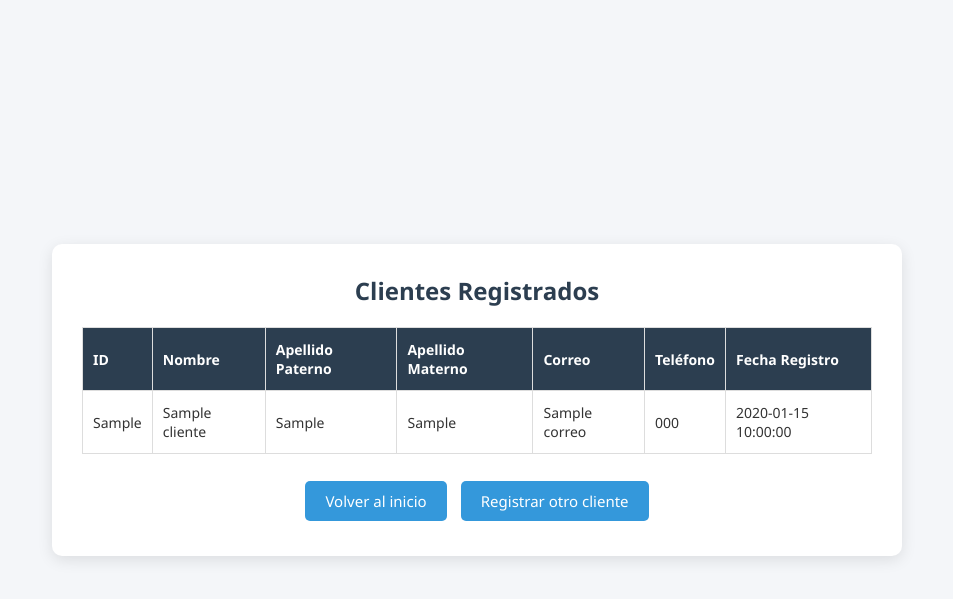
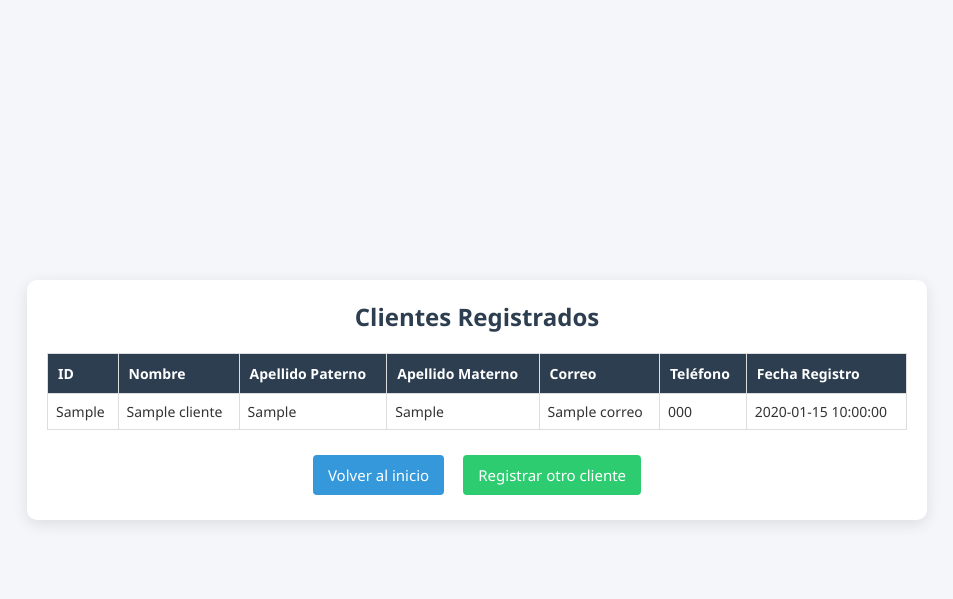
Before and after one commit to Enrique-code240/PRACTICA-04.-FlaskCSS-y-BD-Postgres, a Flask app: page /mostrar_clientes in a window 1280 px wide. Shown: the top 599 px of the page, without its empty margins (163-1116 px from the left). Run offline with Flask 3, Linux system fonts and the light colour scheme; a database or web service that is not in the repository returns one stand-in record (values such as "Sample title"); some libraries are stand-ins or nearby versions.

Commit message:
Update mostrar_clientes.html

```diff
--- a/templates/mostrar_clientes.html
+++ b/templates/mostrar_clientes.html
@@ -3,45 +3,48 @@
 <head>
     <meta charset="UTF-8">
     <meta name="viewport" content="width=device-width, initial-scale=1.0">
-    <title>Lista de Clientes</title>
+    <title>Clientes Registrados</title>
     <link rel="stylesheet" href="{{ url_for('static', filename='css/estilos.css') }}">
 </head>
 <body>
-    <div class="container">
-        <h2>Clientes Registrados</h2>
-        {% if clientes %}
-        <table>
+    <div class="container" style="max-width: 900px; margin: 40px auto; padding: 20px;">
+        <h2 style="text-align: center; margin-bottom: 20px;">Clientes Registrados</h2>
+
+        {% if clientes and clientes|length > 0 %}
+            <table style="width: 100%; border-collapse: collapse; margin-bottom: 20px;">
                 <thead>
-                <tr>
-                    <th>ID</th>
-                    <th>Nombre</th>
-                    <th>Apellido Paterno</th>
-                    <th>Apellido Materno</th>
-                    <th>Correo</th>
-                    <th>Teléfono</th>
-                    <th>Fecha Registro</th>
+                    <tr style="background-color: #2c3e50; color: white;">
+                        <th style="padding: 10px; border: 1px solid #ddd;">ID</th>
+                        <th style="padding: 10px; border: 1px solid #ddd;">Nombre</th>
+                        <th style="padding: 10px; border: 1px solid #ddd;">Apellido Paterno</th>
+                        <th style="padding: 10px; border: 1px solid #ddd;">Apellido Materno</th>
+                        <th style="padding: 10px; border: 1px solid #ddd;">Correo</th>
+                        <th style="padding: 10px; border: 1px solid #ddd;">Teléfono</th>
+                        <th style="padding: 10px; border: 1px solid #ddd;">Fecha Registro</th>
                     </tr>
                 </thead>
                 <tbody>
-                {% for cliente in clientes %}
-                <tr>
-                    <td>{{ cliente[0] }}</td>
-                    <td>{{ cliente[1] }}</td>
-                    <td>{{ cliente[2] }}</td>
-                    <td>{{ cliente[3] or '' }}</td>
-                    <td>{{ cliente[4] }}</td>
-                    <td>{{ cliente[5] or '' }}</td>
-                    <td>{{ cliente[6] }}</td>
+                    {% for c in clientes %}
+                    <tr style="text-align: center;">
+                        <td style="padding: 8px; border: 1px solid #ddd;">{{ c.id_cliente }}</td>
+                        <td style="padding: 8px; border: 1px solid #ddd;">{{ c.nombre }}</td>
+                        <td style="padding: 8px; border: 1px solid #ddd;">{{ c.apellido_paterno }}</td>
+                        <td style="padding: 8px; border: 1px solid #ddd;">{{ c.apellido_materno }}</td>
+                        <td style="padding: 8px; border: 1px solid #ddd;">{{ c.correo }}</td>
+                        <td style="padding: 8px; border: 1px solid #ddd;">{{ c.telefono }}</td>
+                        <td style="padding: 8px; border: 1px solid #ddd;">{{ c.fecha_registro }}</td>
                     </tr>
                     {% endfor %}
                 </tbody>
             </table>
         {% else %}
-        <p>No hay clientes registrados actualmente.</p>
+            <p style="text-align: center; color: #666;">No hay clientes registrados actualmente.</p>
         {% endif %}
-        <br>
-        <a href="{{ url_for('index') }}" class="btn">Volver al inicio</a>
-        <a href="{{ url_for('registrar') }}" class="btn">Registrar otro cliente</a>
+
+        <div style="text-align: center; margin-top: 20px;">
+            <a href="/" class="btn" style="padding: 10px 15px; background: #3498db; color: white; text-decoration: none; border-radius: 4px; margin-right: 10px;">Volver al inicio</a>
+            <a href="/registro" class="btn" style="padding: 10px 15px; background: #2ecc71; color: white; text-decoration: none; border-radius: 4px;">Registrar otro cliente</a>
+        </div>
     </div>
 </body>
 </html>
```
Lines whose indentation alone changed are shown as unchanged.
